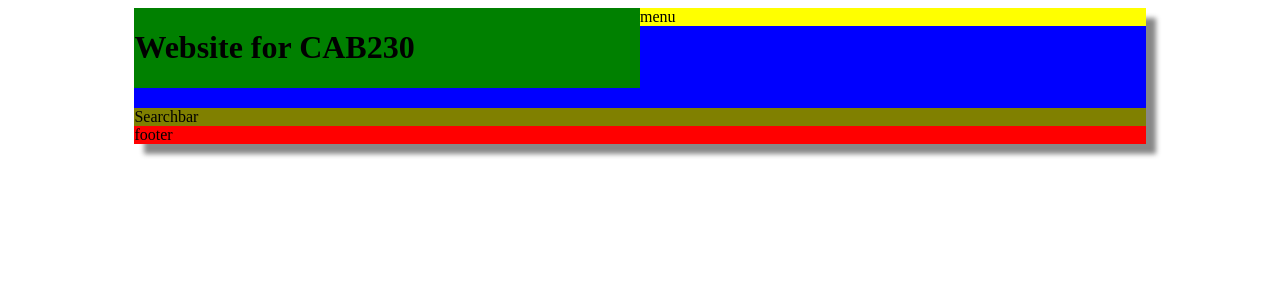
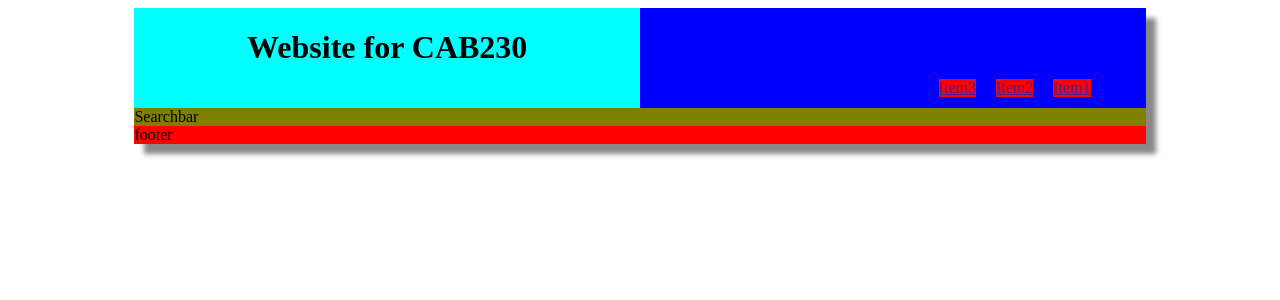
Before and after one commit to mitchellharvey97/CAB230-Assignment, a PHP site: page / in a window 1280 px wide. Shown: the top 300 px of the page. Run offline with PHP 8.4, Linux system fonts and the light colour scheme.

Commit message:
Updated during 301 Workshop

```diff
--- a/static_site/css/style.css
+++ b/static_site/css/style.css
@@ -12,14 +12,26 @@ body {
   height: 100px; }
 
 #titleblock {
+  height: 100%;
   width: 50%;
   float: left;
-  background-color: green; }
+  background-color: cyan;
+  text-align: center; }
 
 #menu {
+  height: 100%;
   width: 50%;
-  float: right;
-  background-color: yellow; }
+  float: right; }
+  #menu ul {
+    padding: 45px; }
+    #menu ul li {
+      float: right;
+      display: table-cell;
+      vertical-align: bottom;
+      margin-top: 10%;
+      margin: 10px;
+      list-style-type: none;
+      background-color: red; }
 
 #searchbar {
   background-color: olive; }
--- a/static_site/index.html
+++ b/static_site/index.html
@@ -12,7 +12,11 @@
 					<h1>Website for CAB230</h1>
 				</div>
 				<div id="menu">
-					menu
+					<ul>
+						<li><a href="">Item1</a></li>
+						<li><a href="">Item2</a></li>
+						<li><a href="">Item3</a></li>
+					</ul>
 				</div>
 			</div>
 			<div id="searchbar">
```
Also changed, not shown: sass_source_code/style.scss (+25 -3 lines), 1 other file.
